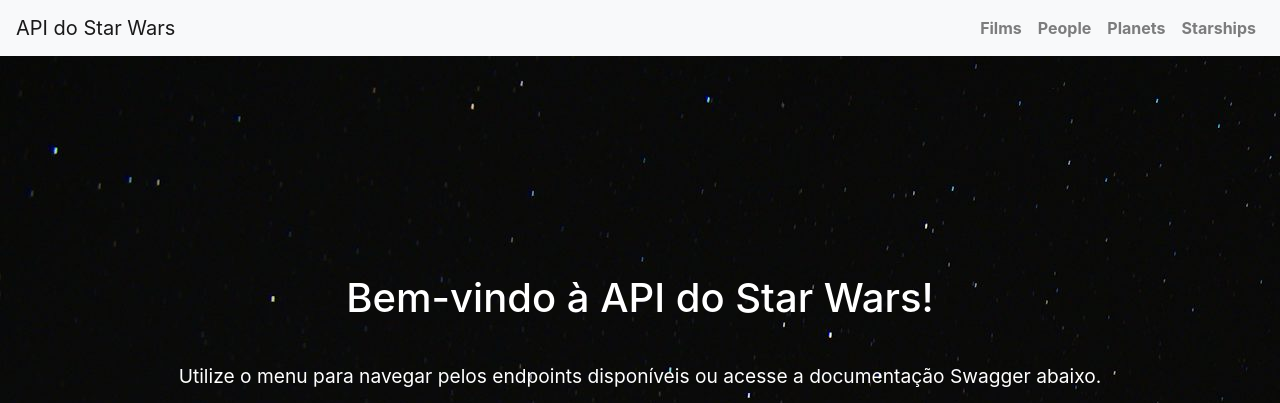
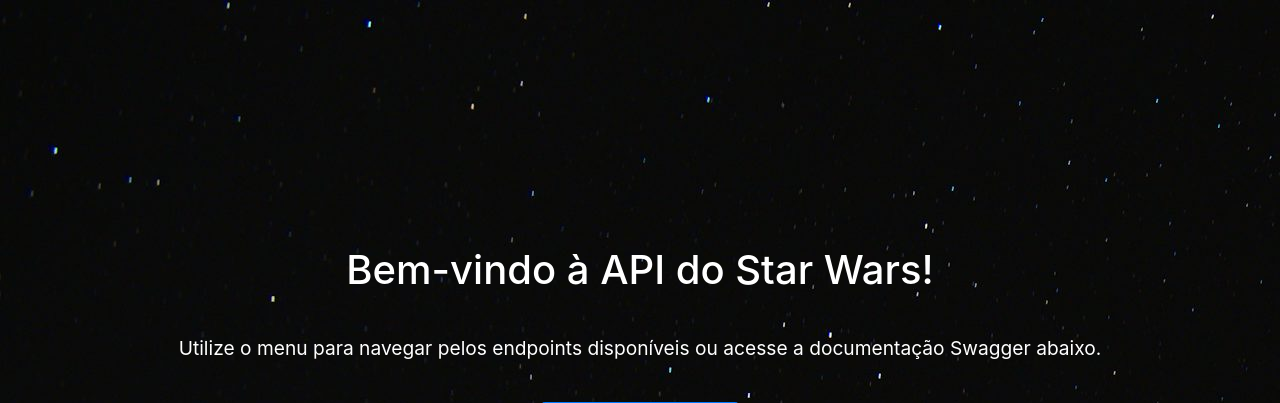
Before and after one commit to marceloamellopaixao/API_StarWars_Desafio_PowerOfData, a Flask app: page / in a window 1280 px wide. Shown: the top 403 px of the page. Run offline with Flask 3, Linux system fonts and the light colour scheme; some libraries are stand-ins or nearby versions.

Commit message:
fix: remoção do NAV na página inicial

```diff
--- a/api/ui/static/css/style.css
+++ b/static/css/style.css
@@ -32,7 +32,6 @@ footer {
 }
 
 footer p{
-    /*background-color: #f8f9fa;*/
     color: #fff;
 }
 
--- a/api/ui/templates/base.html
+++ b/templates/base.html
@@ -8,28 +8,6 @@
     <link rel="stylesheet" href="https://stackpath.bootstrapcdn.com/bootstrap/4.5.2/css/bootstrap.min.css">
 </head>
 <body>
-<nav class="navbar navbar-expand-lg navbar-light bg-light w-100">
-    <a class="navbar-brand" href="/api/ui/static">API do Star Wars</a>
-    <button class="navbar-toggler" type="button" data-toggle="collapse" data-target="#navbarNav" aria-controls="navbarNav" aria-expanded="false" aria-label="Toggle navigation">
-        <span class="navbar-toggler-icon"></span>
-    </button>
-    <div class="collapse navbar-collapse bg-light" id="navbarNav">
-        <ul class="navbar-nav ml-auto">
-            <li class="nav-item bg-light">
-                <a class="nav-link" href="/films">Films</a>
-            </li>
-            <li class="nav-item bg-light">
-                <a class="nav-link" href="/people">People</a>
-            </li>
-            <li class="nav-item bg-light">
-                <a class="nav-link" href="/planets">Planets</a>
-            </li>
-            <li class="nav-item bg-light">
-                <a class="nav-link" href="/starships">Starships</a>
-            </li>
-        </ul>
-    </div>
-</nav>
 
 <div class="hero d-flex justify-content-center align-items-center flex-column text-center text-white">
     <h1>Bem-vindo à API do Star Wars!</h1>
```
Also changed, not shown: static/img/background-stars.jpeg (renamed from api/ui/static/img/background-stars.jpeg).
